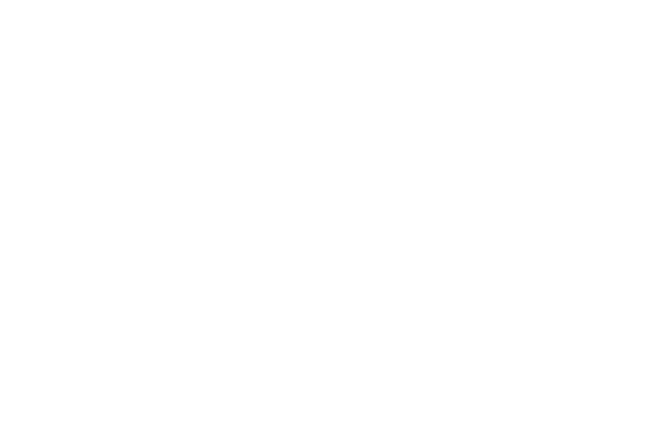
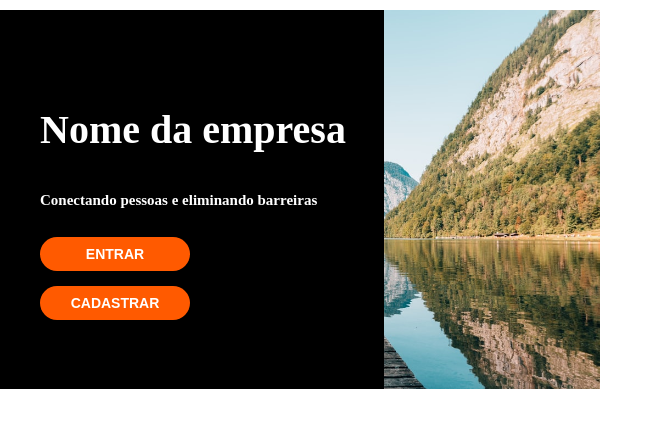
Before and after one commit to Hacka-Smiles/Projeto-Smiles, a Next.js app in the folder web/: page / in a window 1280 px wide. Shown: the top 428 px of the page, without its empty margins (0-663 px from the left). Built offline with nearby package versions, Linux system fonts and the light colour scheme.

Commit message:
mudar do navegar pra home

```diff
--- a/web/pages/entrar/index.js
+++ b/web/pages/entrar/index.js
@@ -1,7 +1,6 @@
 /* eslint-disable react/prop-types */
 import React from 'react';
 import { ThemeProvider } from 'styled-components';
-import db from '../../db.json';
 import Button from '../../src/components/Button';
 import Input from '../../src/components/Input';
 import styled from 'styled-components'
--- a/web/pages/index.js
+++ b/web/pages/index.js
@@ -1,13 +1,22 @@
 import styled from 'styled-components'
-import Button from '../src/components/Button'
-import Input from '../src/components/Input'
-
+import db from '../db.json';
+import Banner from '../src/components/Banner';
 
 export default function Home() {
 
   return (
     <>
-
+      <Banner
+        img_src="/bannerum.jpg"
+        width="600px"
+        height="auto"
+        title={db.title}
+        subtitle={db.description}
+        button1_href={"/entrar"}
+        button2_href={"/cadastrar"}
+        button1_text={"Entrar"}
+        button2_text={"Cadastrar"}
+        />
     </>
   );
 
```
Also changed, not shown: web/pages/navegar/index.js (+1 -13 lines).
